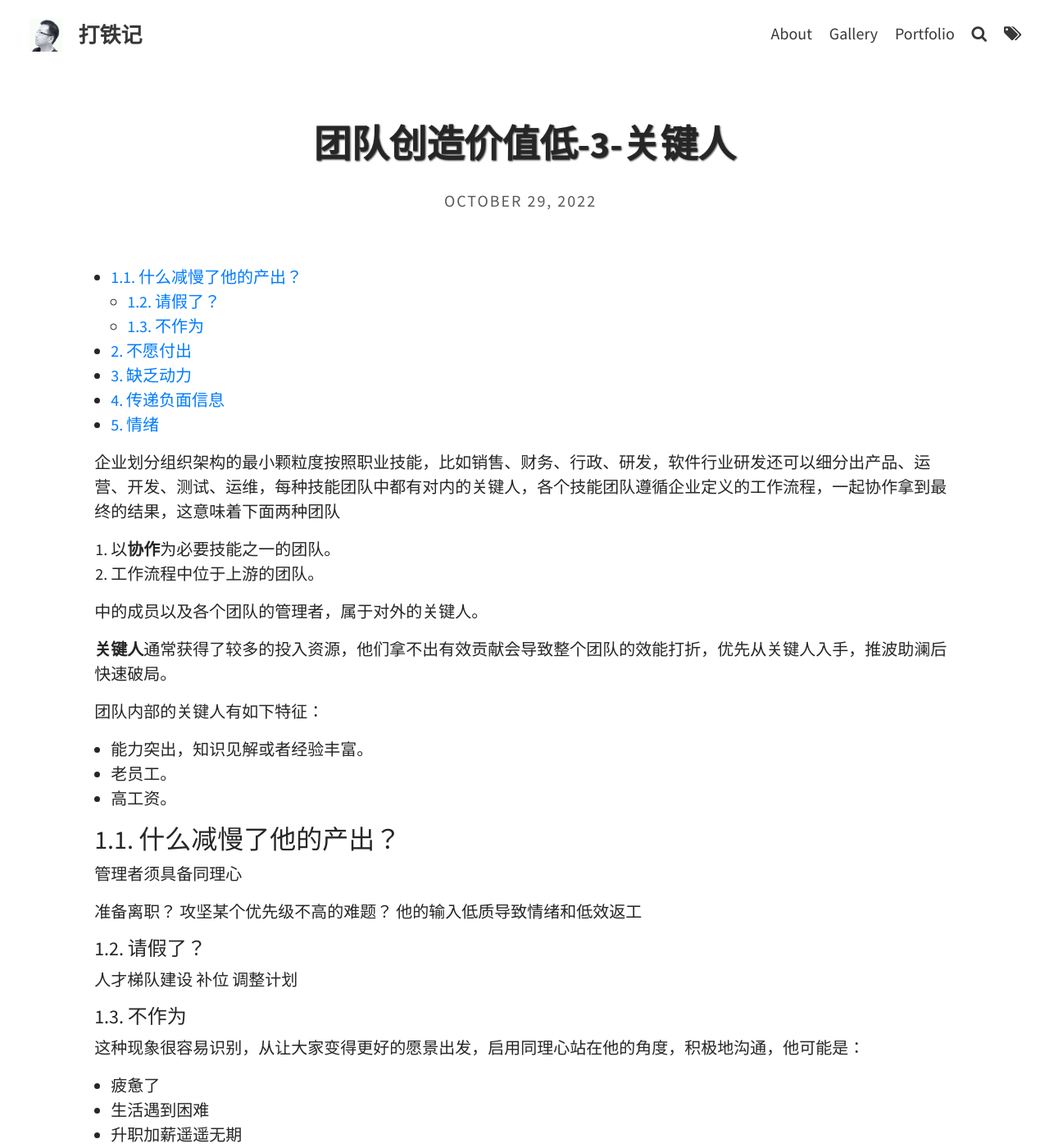
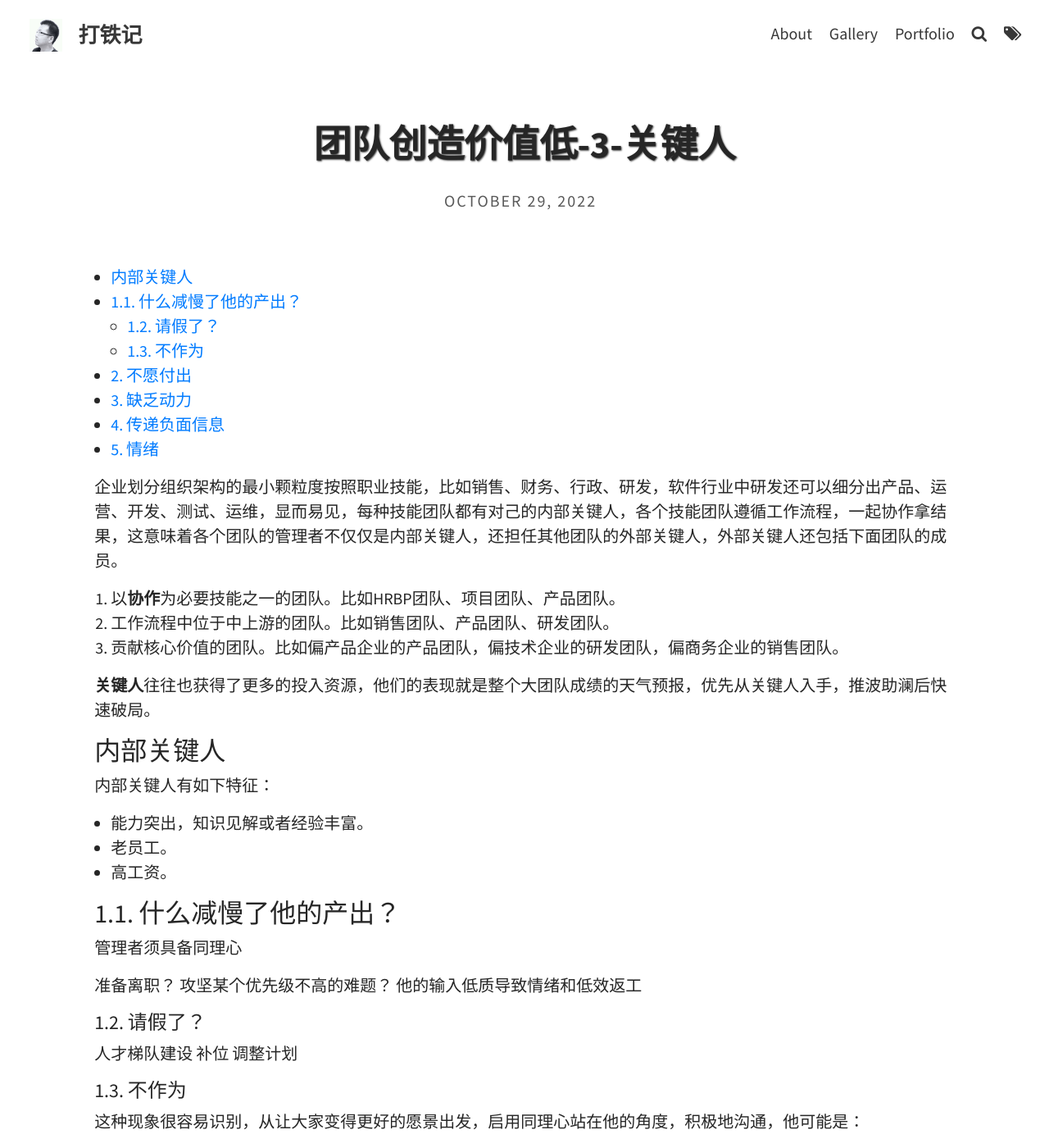
Before and after one commit to hubugui/hubugui.github.io, a Jekyll site: the page built from _posts/2022-10-29-团队创造价值低-3-关键人.md, in a window 1280 px wide and 1400 px high. Shown: the whole window at 82% size. Built offline with Jekyll 4.4.1, drawn with Linux system fonts in a browser that asks for light colours; comment, search, counter and statistics services are not loaded.

Commit message:
Update 2022-10-29-团队创造价值低-3-关键人.md

```diff
--- a/_posts/2022-10-29-团队创造价值低-3-关键人.md
+++ b/_posts/2022-10-29-团队创造价值低-3-关键人.md
@@ -18,16 +18,17 @@ excerpt_separator: <!--more-->
 * TOC
 {:toc}
 
-企业划分组织架构的最小颗粒度按照职业技能，比如销售、财务、行政、研发，软件行业研发还可以细分出产品、运营、开发、测试、运维，每种技能团队中都有对内的关键人，各个技能团队遵循企业定义的工作流程，一起协作拿到最终的结果，这意味着下面两种团队
+企业划分组织架构的最小颗粒度按照职业技能，比如销售、财务、行政、研发，软件行业中研发还可以细分出产品、运营、开发、测试、运维，显而易见，每种技能团队都有对己的内部关键人，各个技能团队遵循工作流程，一起协作拿结果，这意味着各个团队的管理者不仅仅是内部关键人，还担任其他团队的外部关键人，外部关键人还包括下面团队的成员。
 
-1. 以**协作**为必要技能之一的团队。
-2. 工作流程中位于上游的团队。
+1. 以**协作**为必要技能之一的团队。比如HRBP团队、项目团队、产品团队。
+2. 工作流程中位于中上游的团队。比如销售团队、产品团队、研发团队。
+3. 贡献核心价值的团队。比如偏产品企业的产品团队，偏技术企业的研发团队，偏商务企业的销售团队。
 
-中的成员以及各个团队的管理者，属于对外的关键人。
+**关键人**往往也获得了更多的投入资源，他们的表现就是整个大团队成绩的天气预报，优先从关键人入手，推波助澜后快速破局。
 
-**关键人**通常获得了较多的投入资源，他们拿不出有效贡献会导致整个团队的效能打折，优先从关键人入手，推波助澜后快速破局。
+## 内部关键人
 
-团队内部的关键人有如下特征：
+内部关键人有如下特征：
 
 * 能力突出，知识见解或者经验丰富。
 * 老员工。
```
